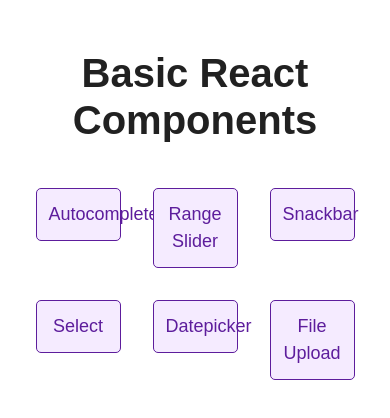
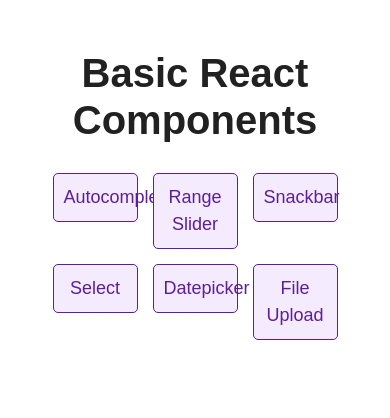
Before and after one commit to happytatva/Basic-React-Demo, a React (Create React App) app: page / in a window 390 px wide. Shown: the top 418 px of the page. Built offline with nearby package versions, Linux system fonts and the light colour scheme.

Commit message:
edited css

```diff
--- a/src/assets/scss/custom.css
+++ b/src/assets/scss/custom.css
@@ -186,3 +186,34 @@ section {
   background-color: var(--primary-main);
   color: var(--white);
 }
+
+/* media css */
+@media (max-width: 1024px) {
+  .row {
+    gap: 20px;
+  }
+  .col {
+    flex: 0 0 calc(50% - 20px);
+    max-width: calc(50% - 20px);
+  }
+  .nav-listing {
+    gap: 20px;
+    margin-top: 30px;
+  }
+}
+@media (max-width: 767px) {
+  .row {
+    gap: 20px;
+  }
+  .col {
+    flex: 0 0 100%;
+    max-width: 100%;
+  }
+  .nav-listing {
+    gap: 15px;
+  }
+  .nav-listing li a {
+    font-size: 16;
+    padding: 10px;
+  }
+}
--- a/src/components/SnackBarComponent.js
+++ b/src/components/SnackBarComponent.js
@@ -74,7 +74,7 @@ function SnackBarComponent() {
               onClose={handleClose}
               message="Wohoo🎉🎉!! You opened me."
               action={action}
-              autoHideDuration={2000}
+              // autoHideDuration={6000}
             />
           </div>
           <div className="col">
@@ -99,7 +99,7 @@ function SnackBarComponent() {
                 // onClose={newhandleClose}
                 severity="success"
                 variant="filled"
-                sx={{ width: "100%" }}
+                // sx={{ width: "100%" }}
               >
                 This is a success Alert inside a Snackbar!
               </Alert>
```
